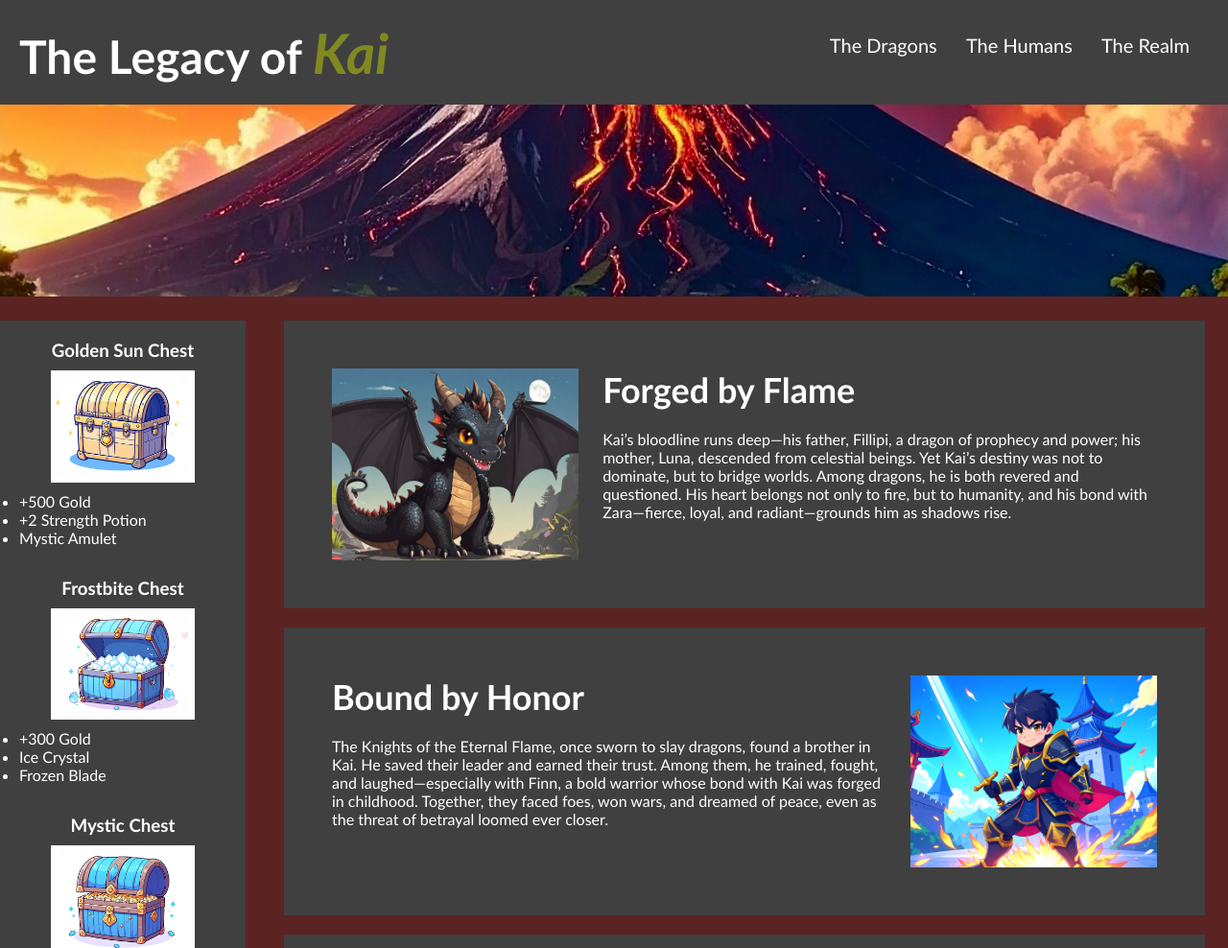
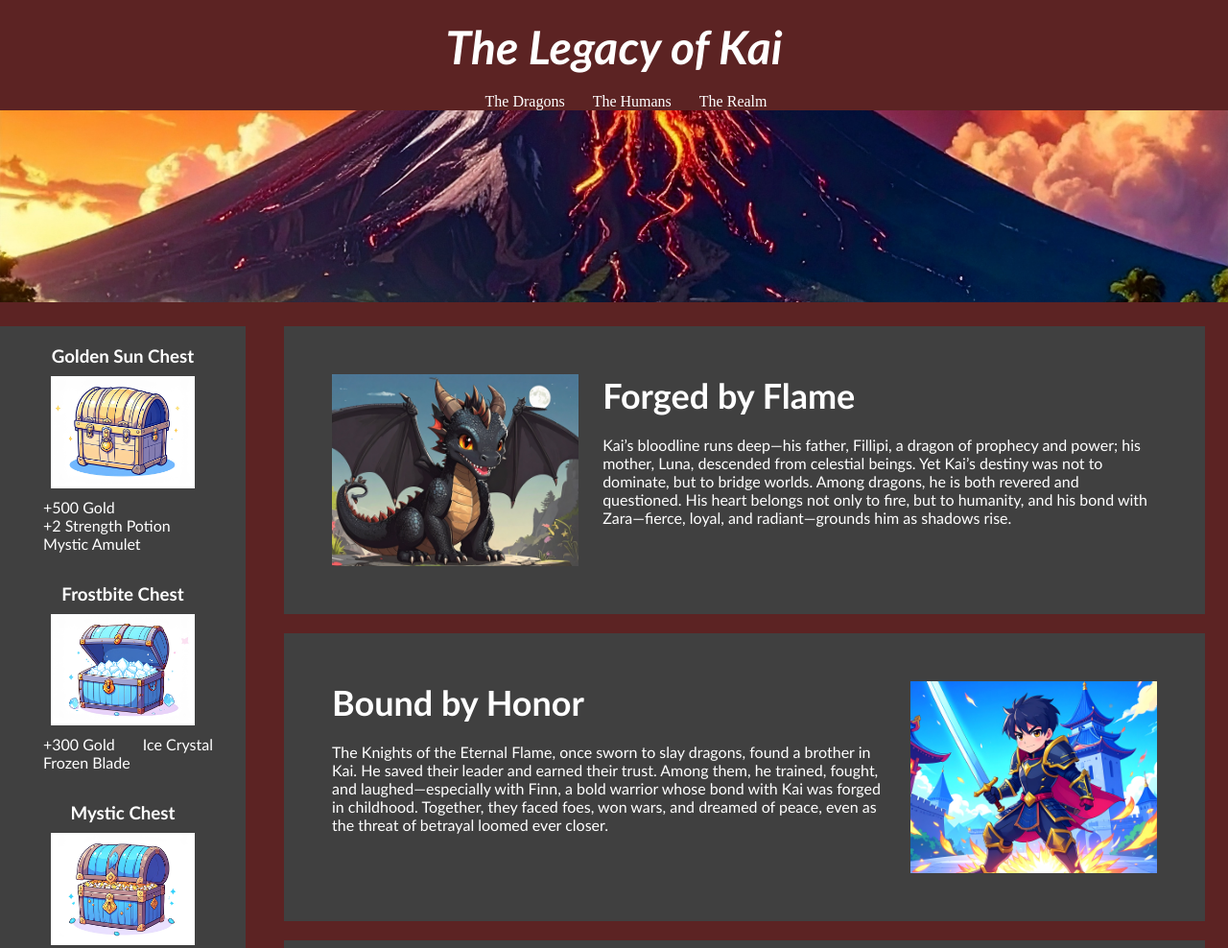
Before and after one commit to FSpitzock/Code_Refactor, a plain HTML site: page index.html in a window 1280 px wide. Shown: the top 988 px of the page at 96% size. Drawn offline with Linux system fonts and the light colour scheme.

Commit message:
Second pushed code update

```diff
--- a/assets/css/style.css
+++ b/assets/css/style.css
@@ -12,13 +12,17 @@ body {
   padding: 20px;
   font-family: "Trebuchet MS", "Lucida Sans Unicode", "Lucida Grande",
     "Lucida Sans", Arial, sans-serif;
-  background-color: #404040;
+  background-color: #5c2323;
   color: #ffffff;
-}
+  text-align: center;
+} /*centered header*/
 
 .header h1 {
   display: inline-block;
   font-size: 48px;
+  text-align: center;
+  font-style: italic;
+
 }
 
 .header h1 .seo {
@@ -31,22 +35,25 @@ body {
   float: right;
   font-family: "Gill Sans", "Gill Sans MT", Calibri, "Trebuchet MS", sans-serif;
   font-size: 20px;
-}
+  font-style: italic;
+  }
+/*added italic style*/
 
-.header .kai {
-  font-style: italic;
-  font-size: larger ;
-  color:rgba(157, 173, 18, 0.679) ;
-} /*added style to the word Kai*/
+.flex-container {
+  display: flex;
+  justify-content: center;
 
-.header div ul {
-  list-style-type: none;
-}
+} /* Centered menu list */
 
-.header div ul li {
+ div ul li {
   display: inline-block;
   margin-left: 25px;
 }
+
+ div ul li :hover {
+  color: black;
+}
+/*added hover over header list*/
 
 a {
   color: #ffffff;
--- a/index.html
+++ b/index.html
@@ -9,8 +9,9 @@
 
   <body>
     <div class="header">
-      <h1>The Legacy of <span class="kai">Kai</span></h1>
-      <div>
+      <h1>The Legacy of Kai</h1>
+    </div> <!--separated title from menu list-->
+      <div class="flex-container">
         <ul>
           <li>
             <a href="#dragons">The Dragons</a>
```
